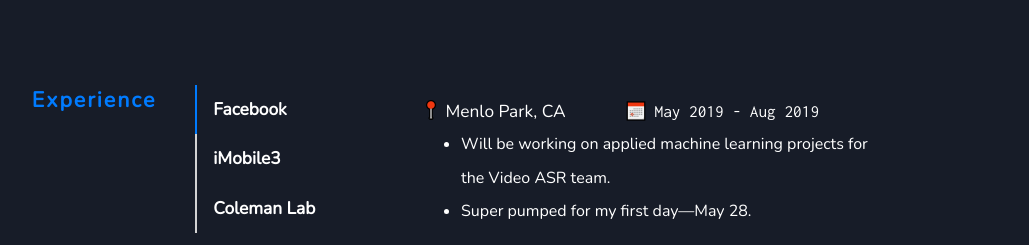
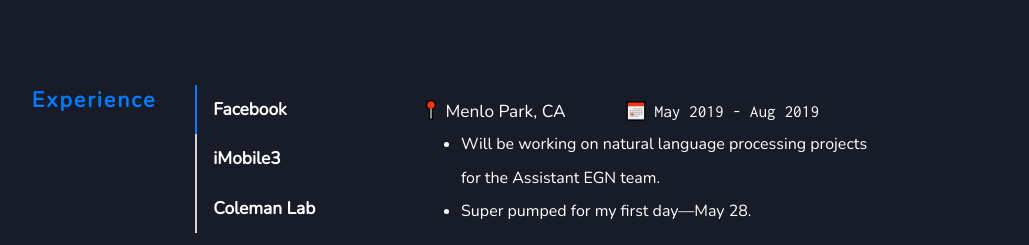
Before and after one commit to znields/znields.com, a React (Create React App) app: page / in a window 1280 px wide. Shown: the part 2460-2705 px from the top of the page, without its empty margins (60-1089 px from the left). Built offline with nearby package versions, Linux system fonts and the light colour scheme.

Commit message:
Update Body.jsx

```diff
--- a/src/containers/Body.jsx
+++ b/src/containers/Body.jsx
@@ -150,7 +150,7 @@
           jobs={[
             {
               company: 'Facebook',
-              items: ['Will be working on applied machine learning projects for the Video ASR team.', 'Super pumped for my first day—May 28.'],
+              items: ['Will be working on natural language processing projects for the Assistant EGN team.', 'Super pumped for my first day—May 28.'],
               location: 'Menlo Park, CA',
               date: 'May 2019 - Aug 2019',
             },
```
